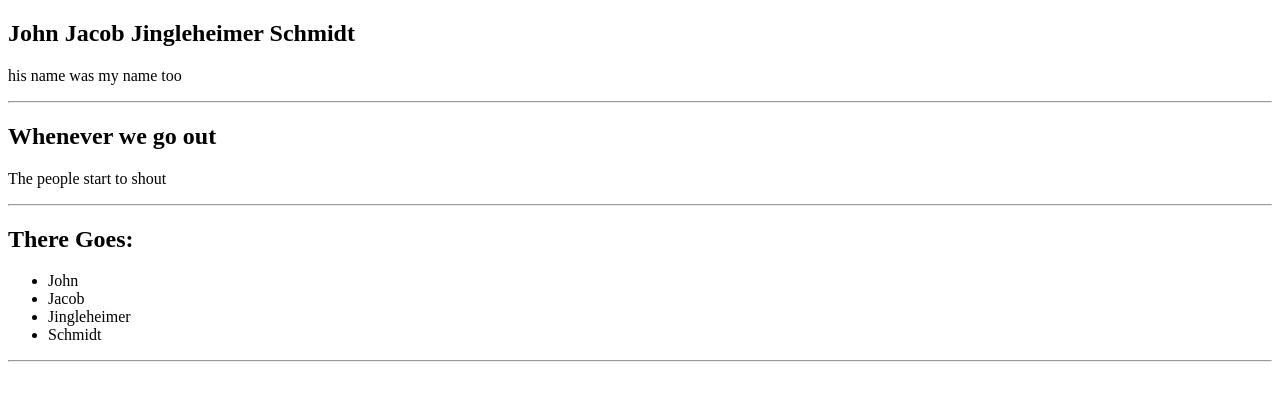
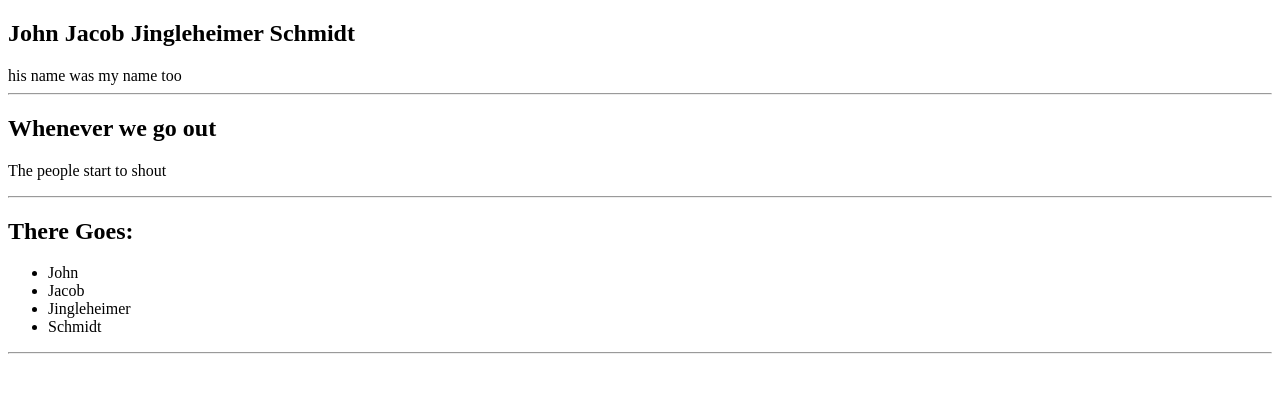
Before and after one commit to e-clawson/MyFirstRepo, a plain HTML site: page index2.html in a window 1280 px wide. Drawn offline with Linux system fonts and the light colour scheme.

```diff
--- a/index2.html
+++ b/index2.html
@@ -8,7 +8,7 @@
 <body>
     <section>
         <h1>John Jacob Jingleheimer Schmidt</h1>
-        <p>his name was my name too</p>
+        his name was my name too
         <hr>
         <h2>Whenever we go out</h2>
         <p>The people start to shout</p>
```
Also changed, not shown: 1 other file.
